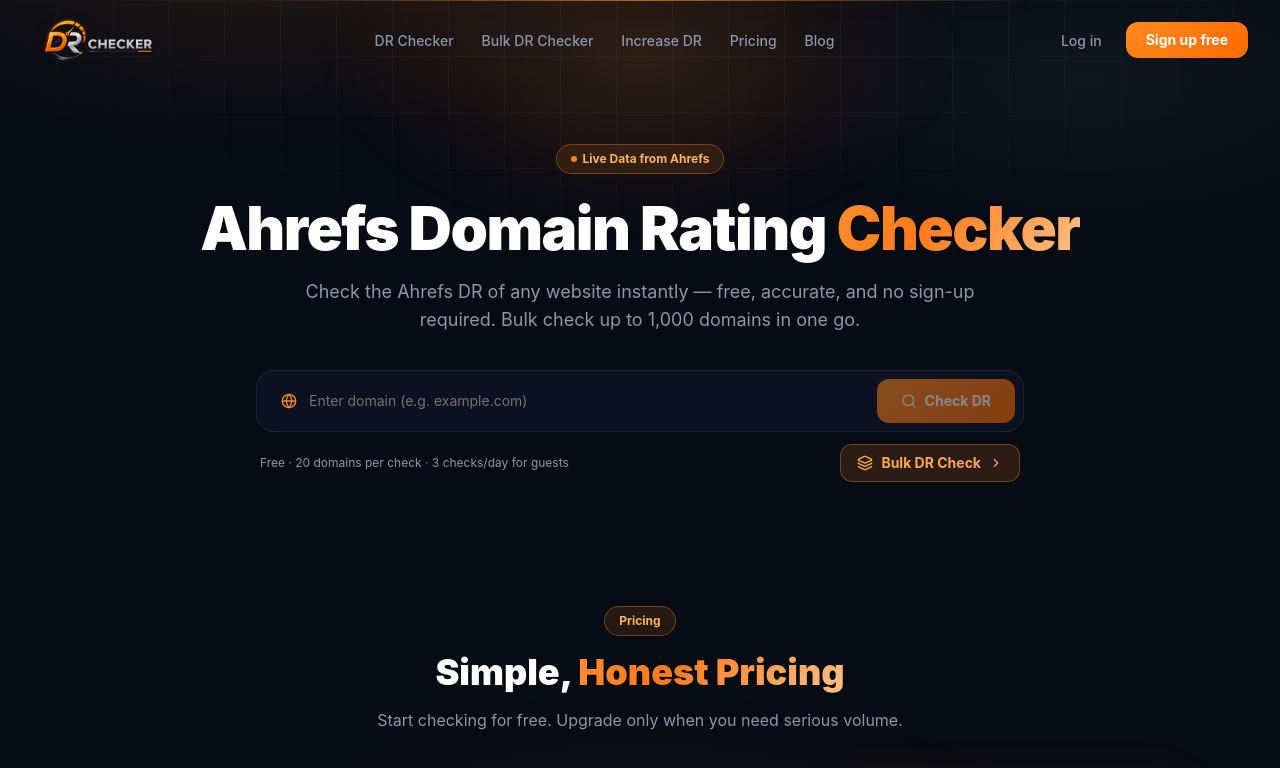
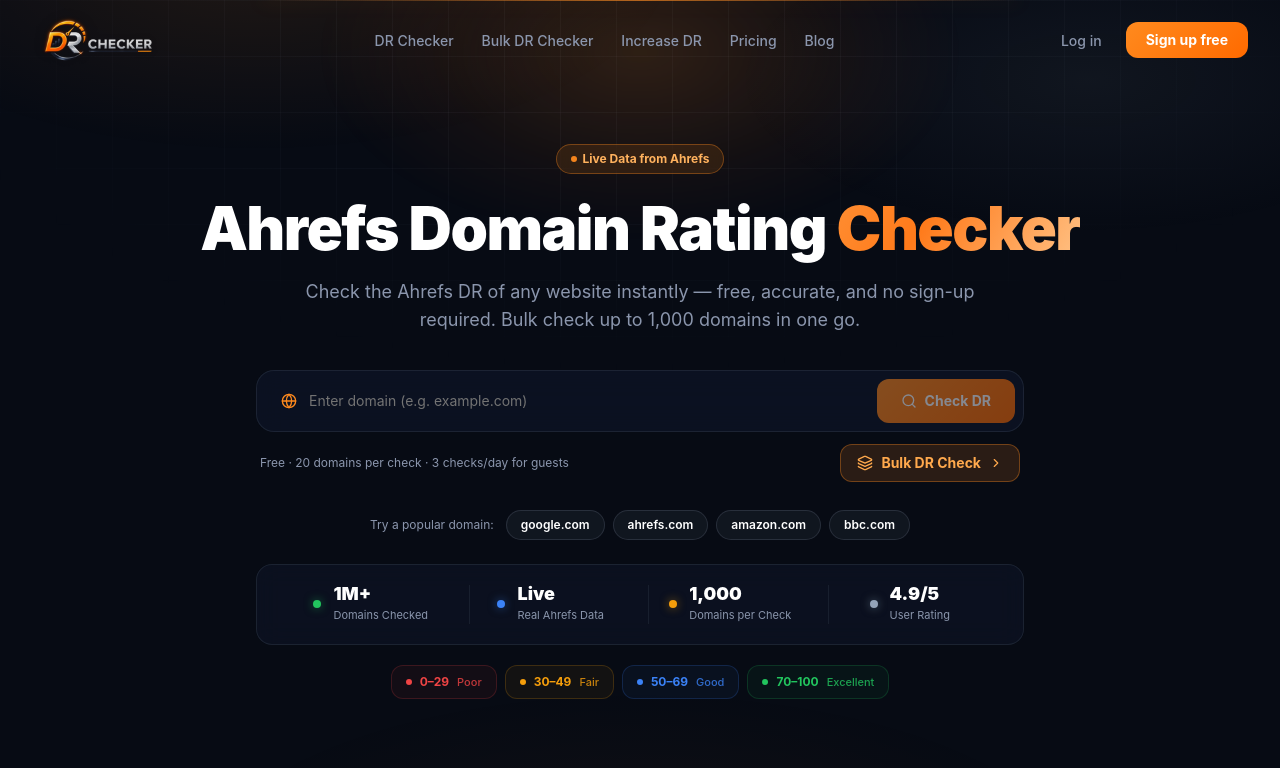
Before and after one commit to drcheckerio/drchecker, a Next.js app: page / in a window 1280 px wide. Shown: the top 768 px of the page. Built offline with nearby package versions, Linux system fonts and the light colour scheme.

Commit message:
Hero: quick-try domain chips, neutral trust strip, DR scale legend below search

```diff
--- a/app/page.tsx
+++ b/app/page.tsx
@@ -34,11 +34,13 @@
     }
   }, [result])
 
-  const handleCheck = async () => {
-    if (!domain.trim()) return
+  const handleCheck = async (overrideDomain?: string) => {
+    const target = overrideDomain ?? domain
+    if (!target.trim()) return
+    if (overrideDomain) setDomain(overrideDomain)
     setLoading(true); setError(''); setResult(null)
     try {
-      const clean = cleanDomain(domain)
+      const clean = cleanDomain(target)
       const res = await fetch('/api/dr-check', {
         method: 'POST',
         headers: { 'Content-Type': 'application/json' },
@@ -133,7 +135,7 @@
                   className="flex-1 bg-transparent py-3 text-sm outline-none text-white placeholder:text-neutral-500 min-w-0"
                 />
               </div>
-              <button onClick={handleCheck} disabled={loading || !domain.trim()}
+              <button onClick={() => handleCheck()} disabled={loading || !domain.trim()}
                 className="btn-primary px-6 py-3 text-sm gap-2 flex-shrink-0">
                 {loading
                   ? <><span className="w-4 h-4 border-2 border-white/30 border-t-white rounded-full animate-spin"></span>Checking...</>
@@ -148,6 +150,61 @@
                 <Layers className="w-4 h-4" /> Bulk DR Check <ChevronRight className="w-3.5 h-3.5" />
               </Link>
             </div>
+
+            {!result && !loading && (
+              <>
+                {/* Quick-try chips */}
+                <div className="flex flex-wrap items-center justify-center gap-2 mt-7">
+                  <span className="text-xs text-muted mr-1">Try a popular domain:</span>
+                  {['google.com', 'ahrefs.com', 'amazon.com', 'bbc.com'].map((d) => (
+                    <button key={d} onClick={() => handleCheck(d)}
+                      className="px-3.5 py-1.5 rounded-full text-xs font-semibold text-white transition-all hover:-translate-y-0.5"
+                      style={{ background: 'rgba(148,163,184,0.07)', border: '1px solid rgba(148,163,184,0.18)' }}>
+                      {d}
+                    </button>
+                  ))}
+                </div>
+
+                {/* Trust strip */}
+                <div className="mt-6 rounded-2xl px-4 py-5 sm:px-8"
+                  style={{ background: 'rgba(15,22,41,0.55)', border: '1px solid rgba(148,163,184,0.12)', backdropFilter: 'blur(12px)' }}>
+                  <div className="grid grid-cols-2 lg:grid-cols-4 gap-x-4 gap-y-5">
+                    {[
+                      { dot: '#22C55E', num: '1M+', label: 'Domains Checked' },
+                      { dot: '#3B82F6', num: 'Live', label: 'Real Ahrefs Data' },
+                      { dot: '#F59E0B', num: '1,000', label: 'Domains per Check' },
+                      { dot: '#94A3B8', num: '4.9/5', label: 'User Rating' },
+                    ].map((s, i) => (
+                      <div key={s.label} className="flex items-center justify-center gap-3"
+                        style={{ borderLeft: i > 0 ? '1px solid rgba(148,163,184,0.1)' : 'none' }}>
+                        <span className="w-2 h-2 rounded-full flex-shrink-0" style={{ background: s.dot, boxShadow: `0 0 10px ${s.dot}80` }}></span>
+                        <div className="text-left">
+                          <div className="text-lg font-black text-white leading-none">{s.num}</div>
+                          <div className="text-[11px] text-muted mt-1">{s.label}</div>
+                        </div>
+                      </div>
+                    ))}
+                  </div>
+                </div>
+
+                {/* DR scale legend strip */}
+                <div className="flex flex-wrap items-center justify-center gap-2 mt-5">
+                  {[
+                    { range: '0–29', label: 'Poor', color: '#EF4444' },
+                    { range: '30–49', label: 'Fair', color: '#F59E0B' },
+                    { range: '50–69', label: 'Good', color: '#3B82F6' },
+                    { range: '70–100', label: 'Excellent', color: '#22C55E' },
+                  ].map((t) => (
+                    <div key={t.label} className="flex items-center gap-2 px-3.5 py-2 rounded-xl"
+                      style={{ background: `${t.color}0D`, border: `1px solid ${t.color}30` }}>
+                      <span className="w-1.5 h-1.5 rounded-full" style={{ background: t.color }}></span>
+                      <span className="text-xs font-bold" style={{ color: t.color }}>{t.range}</span>
+                      <span className="text-[11px] font-medium" style={{ color: `${t.color}CC` }}>{t.label}</span>
+                    </div>
+                  ))}
+                </div>
+              </>
+            )}
           </div>
 
           {error && (
```
